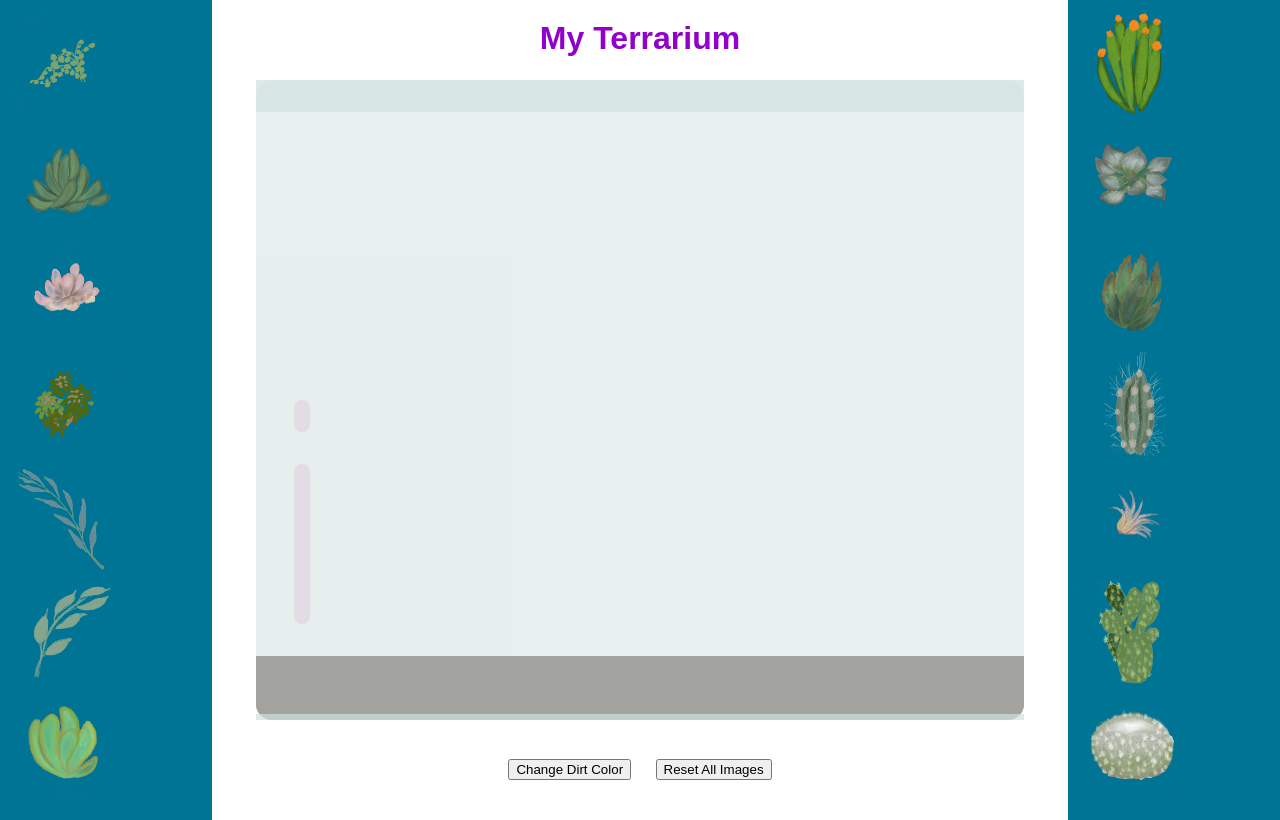
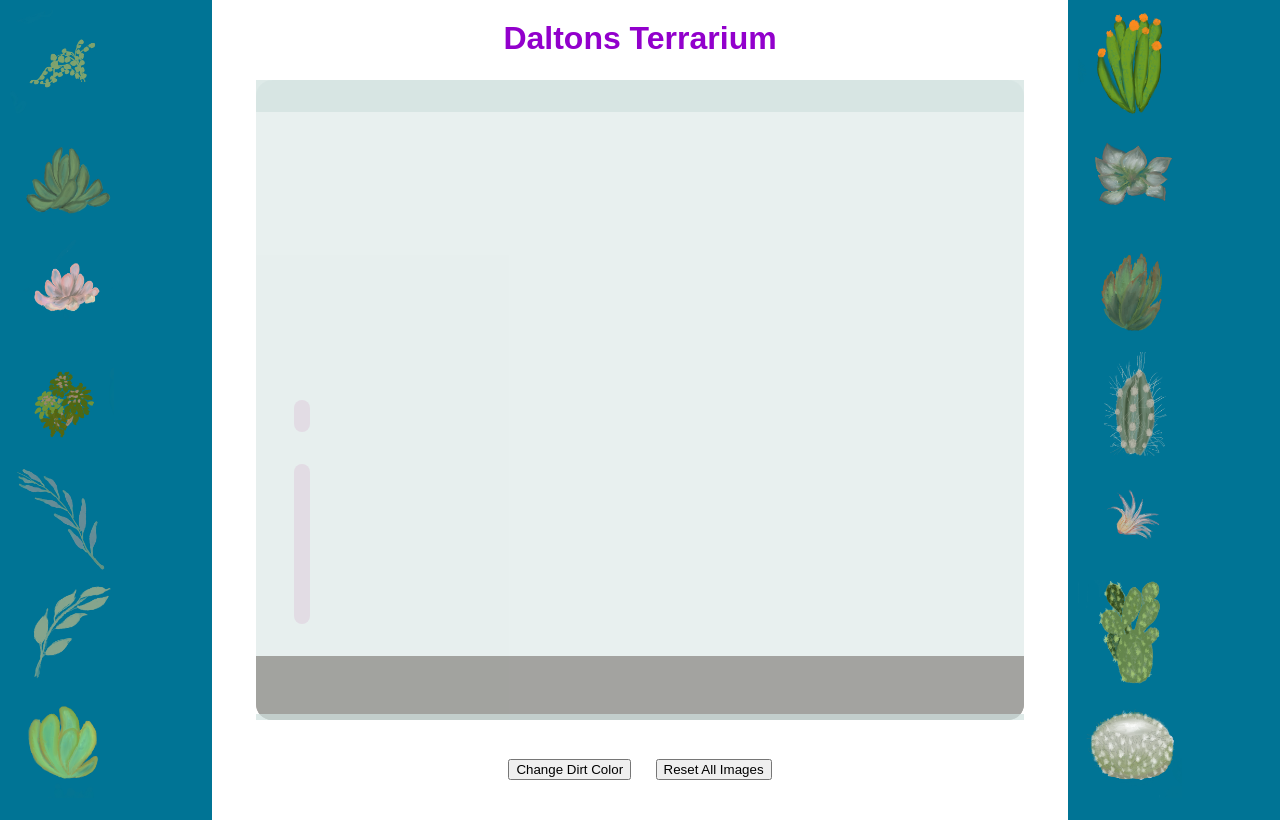
Before and after one commit to Rhodes-Net315/Terrarium, a plain HTML site: page index.html in a window 1280 px wide. Drawn offline with Linux system fonts and the light colour scheme.

Commit message:
Modified index file name. Modified H1 title.

```diff
--- a/index2.html
+++ b/index.html
@@ -8,7 +8,7 @@
     <link rel="stylesheet" href="./style.css">
 </head>
 <body>
-    <h1 style="color: rgb(146, 0, 204); text-align: center; font-family: Arial, sans-serif;">My Terrarium</h1>
+    <h1 style="color: rgb(146, 0, 204); text-align: center; font-family: Arial, sans-serif;">Daltons Terrarium</h1>
 
     <div id="controls-container">
         <button onclick="changeDirtColor()">Change Dirt Color</button>
```
